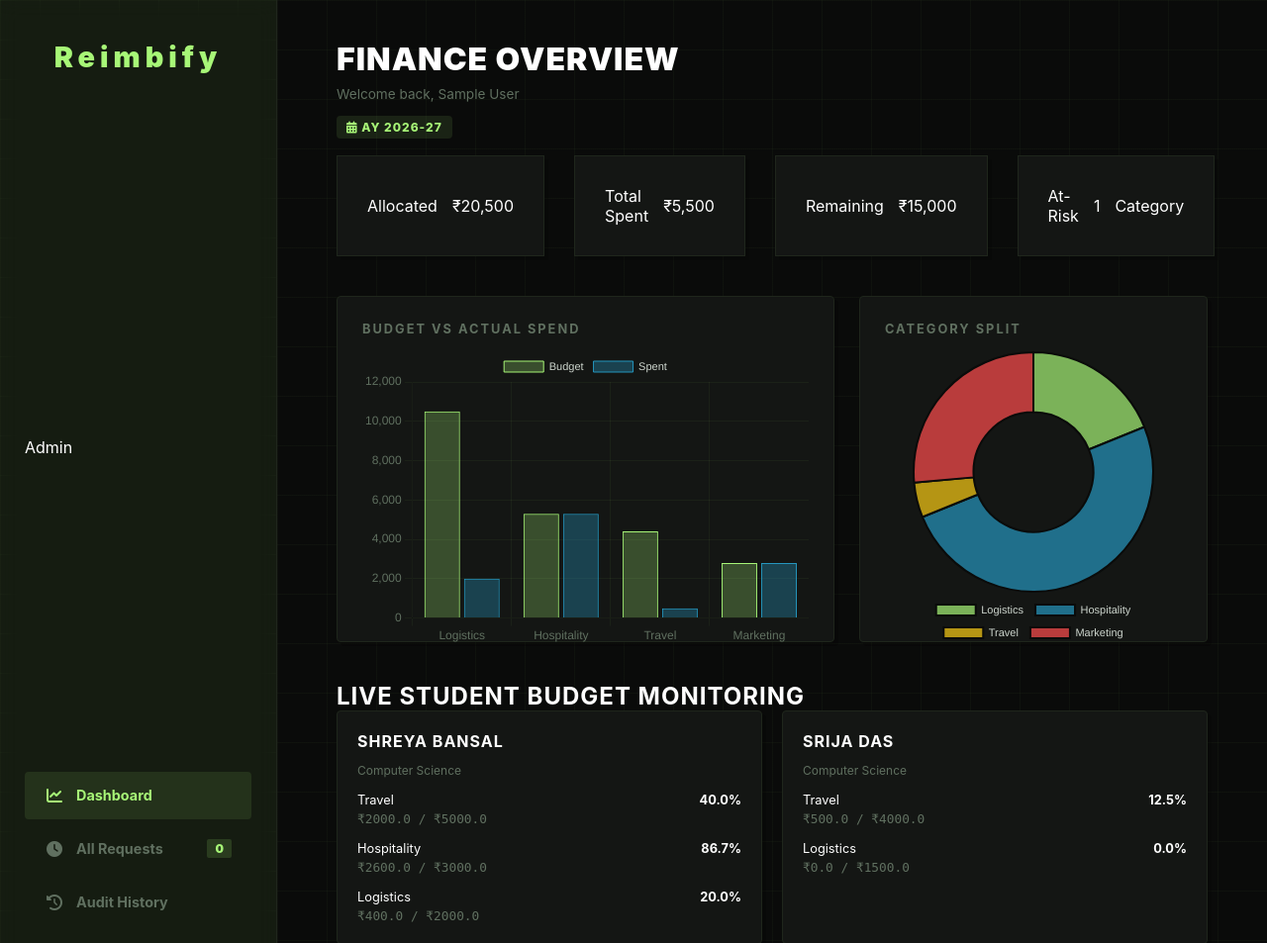
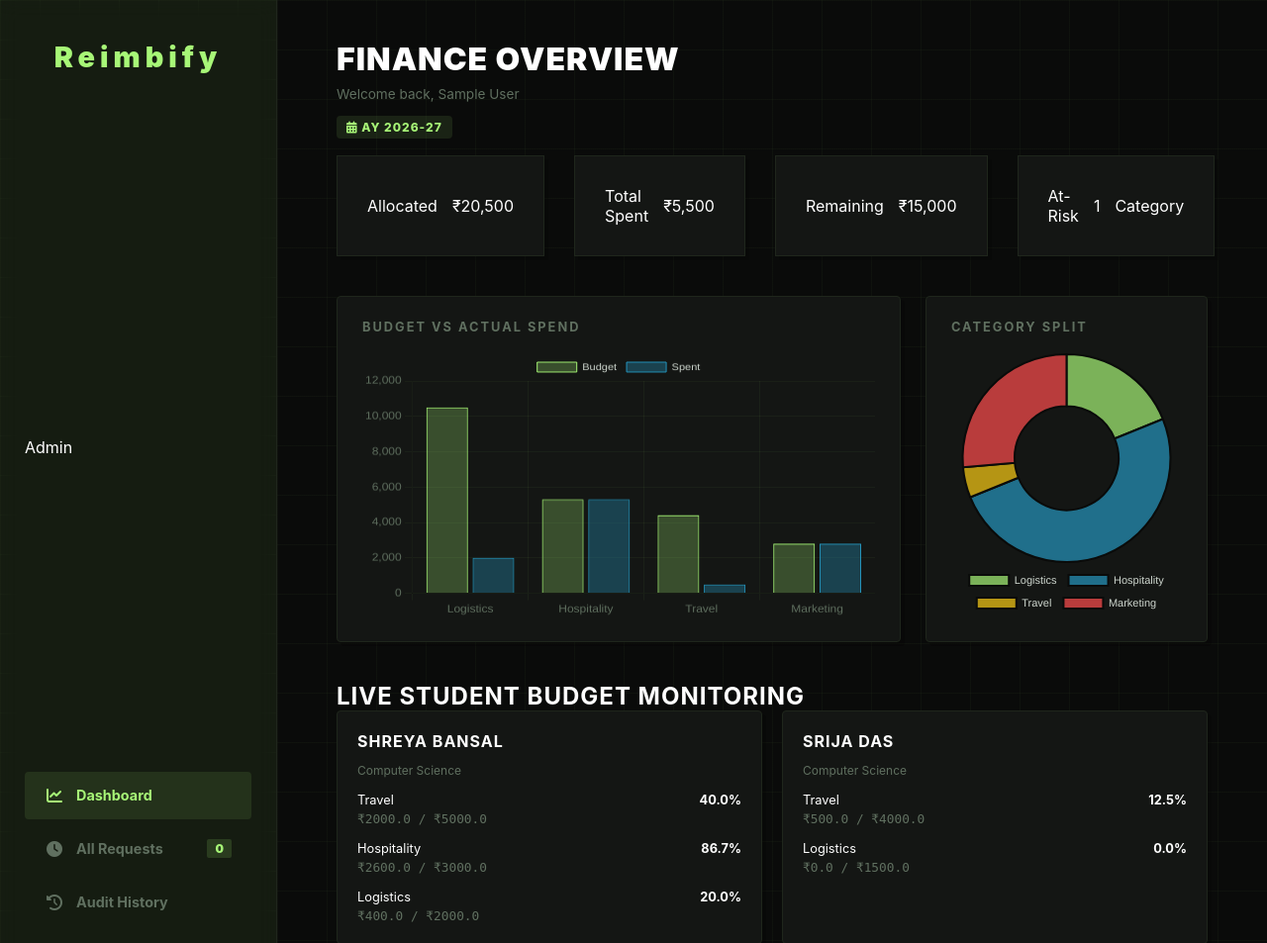
Before and after one commit to shreyabansal-sb/reimbify, a Flask app: page /admin/dashboard in a window 1280 px wide. Shown: the top 953 px of the page at 99% size. Run offline with Flask 3, Linux system fonts and the light colour scheme; the visitor is signed in with stand-in values (Sample User, id 1); data comes from the database, SQL or seed files in the repository.

Commit message:
Update style.css

```diff
--- a/static/style.css
+++ b/static/style.css
@@ -886,14 +886,40 @@ body.dashboard-layout.no-sidebar .sidebar {
     height: 350px;
     border: 1px solid var(--border-dim);
     box-shadow: 4px 4px 0px rgba(0, 0, 0, 0.2);
+    position: relative;
+    overflow: hidden;
 }
 
 .chart-container h3 {
     margin-top: 0;
+    margin-bottom: 12px;
     color: var(--text-dim);
     font-size: 0.8rem;
     letter-spacing: 2px;
-    margin-bottom: 15px;
+    line-height: 1;
+    height: 20px;
+}
+
+/* Bar chart — explicit px height so Chart.js can measure it at init */
+.chart-container > canvas {
+    display: block;
+    width: 100% !important;
+    height: calc(350px - 50px - 20px - 12px) !important;
+}
+
+/* Donut — wrapper must have explicit px height for Chart.js */
+.pie-wrapper {
+    position: relative;
+    width: 100%;
+    height: calc(350px - 50px - 20px - 12px);
+}
+
+.pie-wrapper > canvas {
+    position: absolute !important;
+    top: 0;
+    left: 0;
+    width: 100% !important;
+    height: 100% !important;
 }
 
 
```
